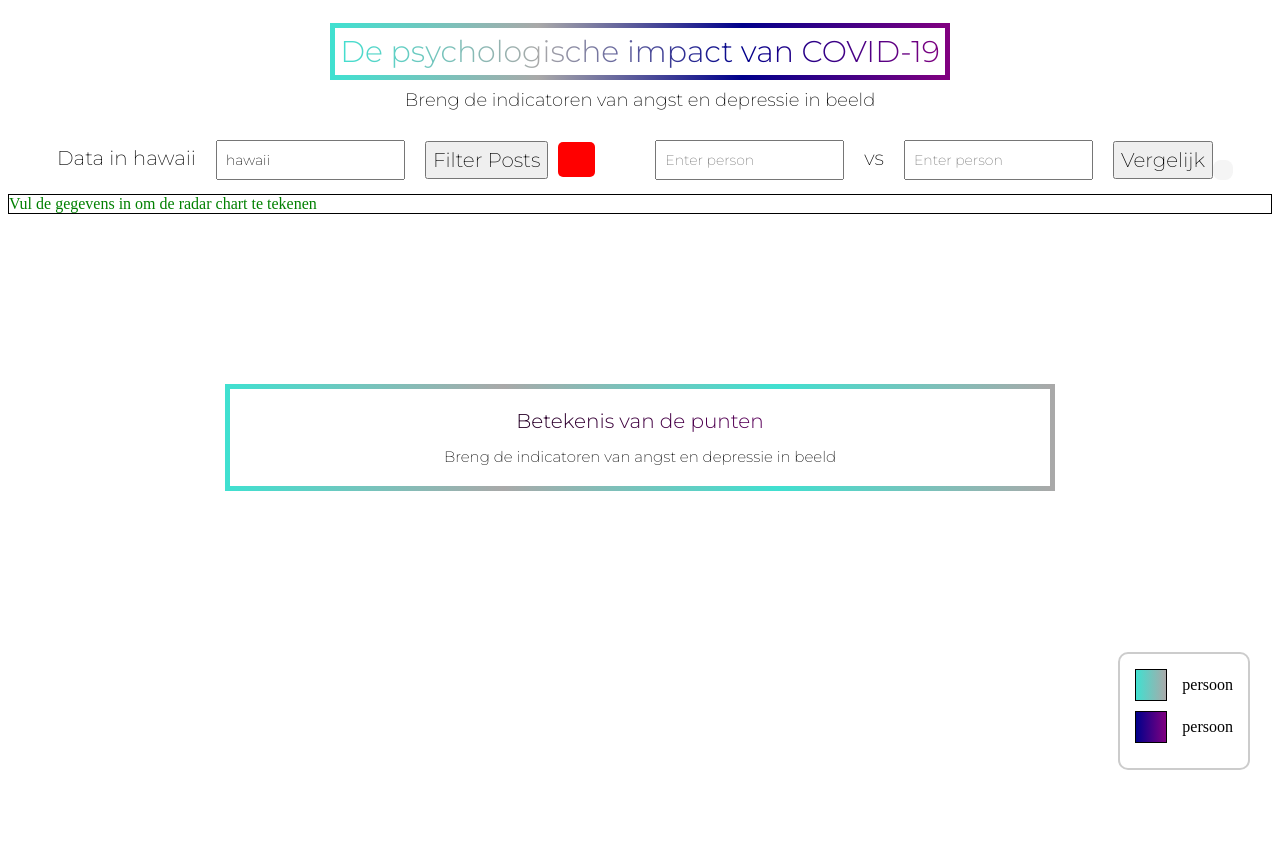
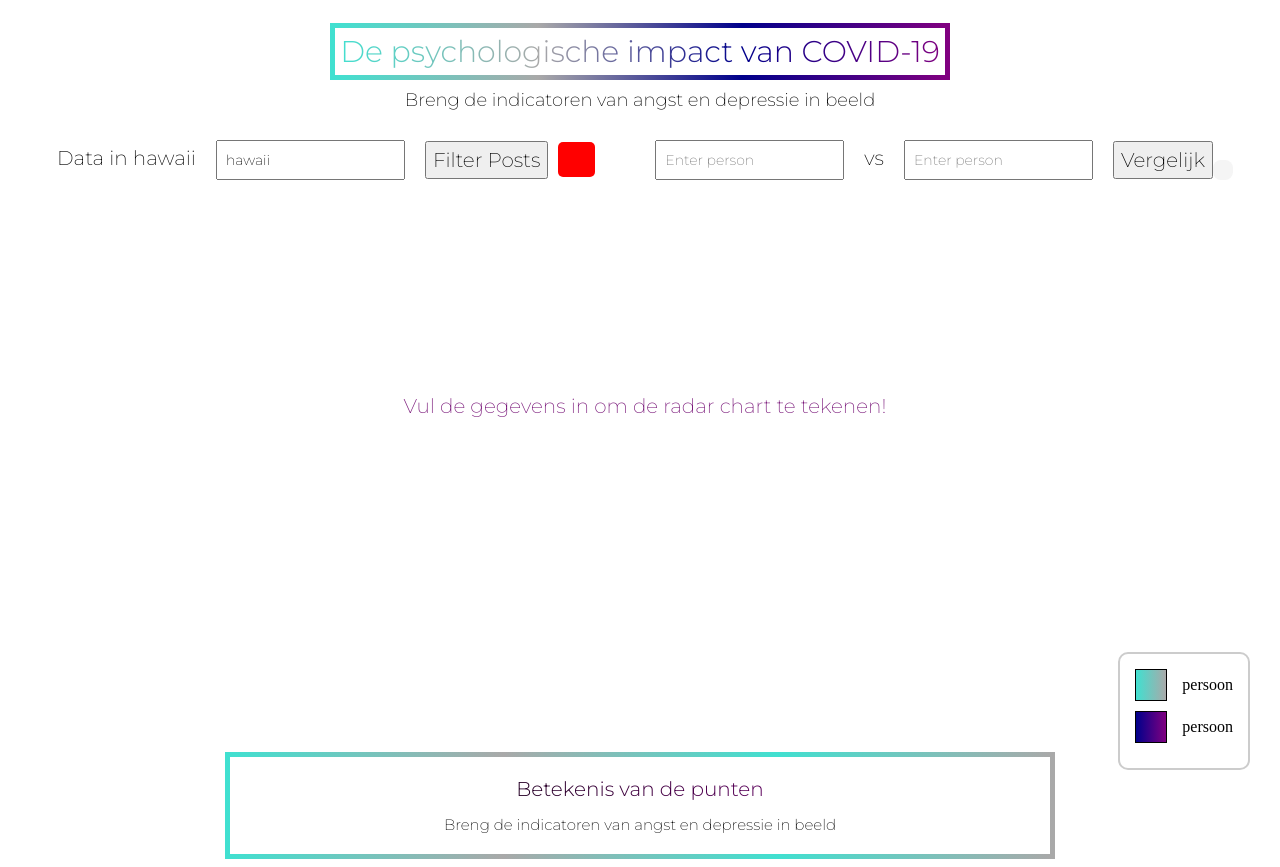
Before and after one commit to Kimvz19/myapp, a SvelteKit app: page / in a window 1280 px wide. Before the commit the page ends 800 px from the top, so only its background shows below. Built offline with nearby package versions, Linux system fonts and the light colour scheme; no server answers.

Commit message:
updating styling

```diff
--- a/src/components/main.svelte
+++ b/src/components/main.svelte
@@ -466,7 +466,7 @@
 </div>
 
 <!-- radar chart-->
-<div id="message-container">Vul de gegevens in om de radar chart te tekenen</div>
+<div id="message-container">Vul de gegevens in om de radar chart te tekenen!</div>
 <svg bind:this={chartContainer} class="radar-chart"></svg>
 
 <div class="legend-container">
@@ -509,7 +509,7 @@
 
     button,
     p,
-    .input-field {
+    .input-field, #message-container {
         font-family: "Montserrat";
         font-optical-sizing: auto;
         font-weight: 200;
@@ -548,8 +548,12 @@
     }
 
     #message-container{
-        border: 1px solid #000; /* Optionele rand voor betere zichtbaarheid */
-        color: green;
+        display: flex;
+        justify-content: center;
+        margin-top: 200px;
+        margin-bottom: 150px;
+        color: #7a187a;
+
     }
 
     svg {
```
